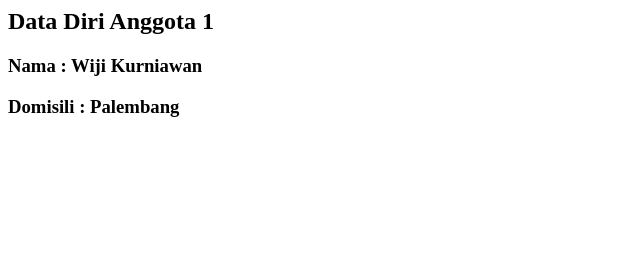
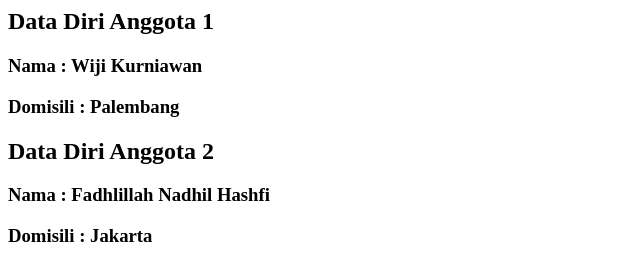
Before and after one commit to dhil0325/html-datadiri, a plain HTML site: page index.html in a window 1280 px wide. Shown: the whole page, without its empty margins (0-640 px from the left). Drawn offline with Linux system fonts and the light colour scheme.

Commit message:
add data diri anggota 2

```diff
--- a/index.html
+++ b/index.html
@@ -9,5 +9,11 @@
             <h3>Domisili : Palembang</h3>
         </div>
 
+        <div>
+            <h2>Data Diri Anggota 2</h2>
+            <h3>Nama : Fadhlillah Nadhil Hashfi</h3>
+            <h3>Domisili : Jakarta</h3>
+        </div>
+
     </body>
 </html>
```
